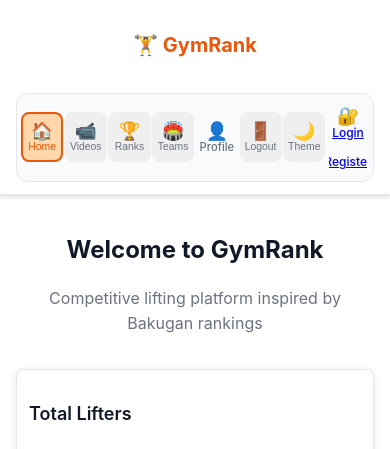
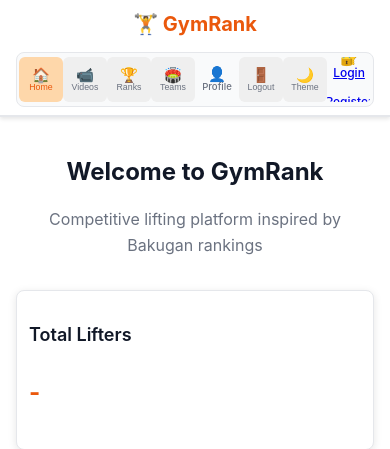
Before and after one commit to danialbka/gym-website-all-in-one, a Flask app: page / in a window 390 px wide. Shown: the top 449 px of the page. Run offline with Flask 3, Linux system fonts and the light colour scheme.

Commit message:
Drastically reduce mobile navbar height and improve layout
- Restructured navbar HTML with proper container classes
- Reduced navbar height from ~200px to ~120px on mobile
- Set fixed heights for navbar-nav (55px) and nav-links (45px)
- Reduced padding and gaps throughout mobile navbar
- Smaller font sizes for icons (0.9rem) and text (0.55rem)
- Centered brand above compact navigation strip
- Fixed layout prevents navbar from blocking page content

🤖 Generated with [Claude Code](https://claude.ai/code)

Co-Authored-By: Claude <noreply@anthropic.com>

```diff
--- a/static/index.html
+++ b/static/index.html
@@ -11,8 +11,8 @@
   <!-- Navigation Header -->
   <nav class="navbar">
     <div class="container">
-      <div class="flex justify-between items-center">
-        <div class="flex items-center gap-2">
+      <div class="navbar-container">
+        <div class="navbar-brand-container">
           <h1 class="navbar-brand">🏋️ GymRank</h1>
         </div>
         <div class="navbar-nav custom-scroll">
--- a/static/src/output.css
+++ b/static/src/output.css
@@ -353,13 +353,39 @@ body {
   box-shadow: 0 2px 4px rgba(0, 0, 0, 0.1);
 }
 
+/* Mobile navbar container */
+.navbar-container {
+  display: flex;
+  justify-content: space-between;
+  align-items: center;
+}
+
+.navbar-brand-container {
+  flex-shrink: 0;
+}
+
 @media (max-width: 768px) {
   .navbar {
-    padding: 0.75rem 0 !important;
+    padding: 0.5rem 0 !important;
     position: relative !important;
     z-index: auto !important;
     backdrop-filter: none !important;
     -webkit-backdrop-filter: none !important;
+  }
+
+  .navbar-container {
+    flex-direction: column !important;
+    gap: 0.75rem !important;
+    align-items: stretch !important;
+  }
+
+  .navbar-brand-container {
+    text-align: center !important;
+  }
+
+  .navbar-brand {
+    font-size: 1.25rem !important;
+    margin: 0 !important;
   }
 }
 .navbar-brand {
@@ -383,17 +409,19 @@ body {
   .navbar-nav {
     flex-direction: row !important;
     flex-wrap: nowrap !important;
-    gap: 0.1rem !important;
+    gap: 0.05rem !important;
     width: 100% !important;
     justify-content: space-evenly !important;
     overflow-x: auto !important;
     -webkit-overflow-scrolling: touch !important;
     scrollbar-width: none !important;
     -ms-overflow-style: none !important;
-    padding: 0.25rem !important;
+    padding: 0.15rem !important;
     background-color: var(--background-alt) !important;
-    border-radius: 12px !important;
+    border-radius: 8px !important;
     border: 1px solid var(--border) !important;
+    height: 55px !important;
+    max-height: 55px !important;
   }
   .navbar-nav::-webkit-scrollbar {
     display: none !important;
@@ -417,27 +445,29 @@ body {
   .nav-link {
     flex: 1 !important;
     min-width: 0 !important;
-    padding: 0.4rem 0.2rem !important;
-    font-size: 0.7rem !important;
+    padding: 0.2rem 0.1rem !important;
+    font-size: 0.6rem !important;
     white-space: nowrap !important;
     text-align: center !important;
-    border-radius: 8px !important;
+    border-radius: 6px !important;
     touch-action: manipulation !important;
     display: flex !important;
     flex-direction: column !important;
     align-items: center !important;
     justify-content: center !important;
-    min-height: 50px !important;
+    height: 45px !important;
+    max-height: 45px !important;
     overflow: hidden !important;
     text-overflow: ellipsis !important;
-    gap: 0.1rem !important;
+    gap: 0.05rem !important;
+    border: none !important;
   }
   .nav-link span:first-child {
-    font-size: 1.1rem !important;
+    font-size: 0.9rem !important;
     line-height: 1 !important;
   }
   .nav-link span:last-child {
-    font-size: 0.65rem !important;
+    font-size: 0.55rem !important;
     line-height: 1 !important;
     font-weight: 500 !important;
   }
```
